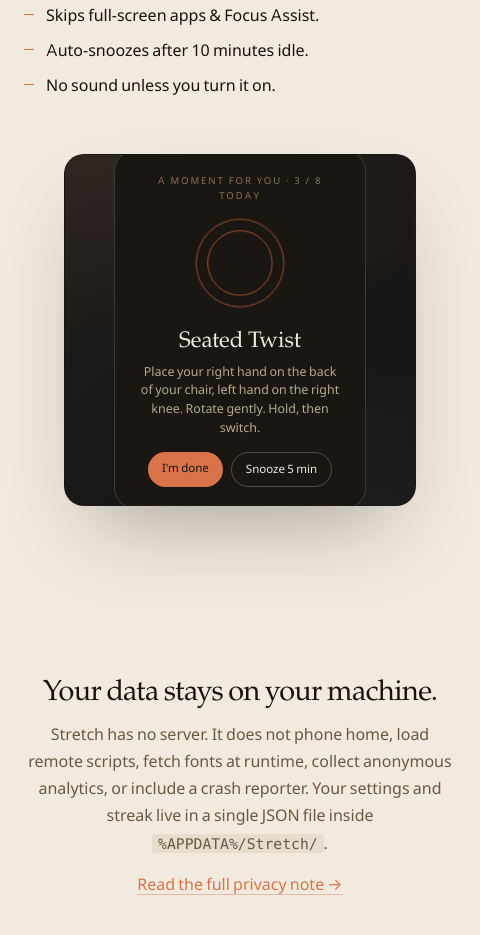
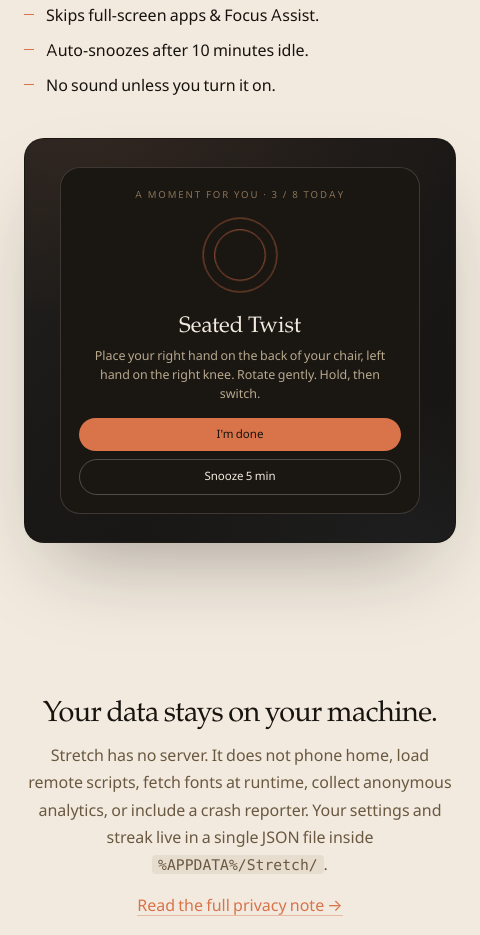
Before and after one commit to praveensankar969/stretch, an Electron app: page website/index.html in a window 480 px wide. Shown: the part 2004-2939 px from the top of the page. Drawn offline with Linux system fonts and the light colour scheme.

Commit message:
Add new styles for mock components in style.css
- Introduced styles for .quiet-card, .mock-frame, .mock-wash, .mock-dialog, .mock-ring, .mock-ctas, and .mock-btn.
- Adjusted padding and layout properties to enhance component presentation.

```diff
--- a/website/style.css
+++ b/website/style.css
@@ -610,6 +610,23 @@ code {
     grid-template-columns: 1fr;
     gap: 40px;
   }
+  .quiet-card {
+    max-width: 480px;
+    margin: 0 auto;
+    width: 100%;
+  }
+  .mock-frame {
+    aspect-ratio: auto;
+  }
+  .mock-wash {
+    position: relative;
+    inset: auto;
+    padding: 36px 20px;
+  }
+  .mock-dialog {
+    width: 100%;
+    max-width: 360px;
+  }
   .hero-title {
     max-width: none;
   }
@@ -629,4 +646,22 @@ code {
   .btn {
     justify-content: center;
   }
+  .mock-wash {
+    padding: 28px 14px;
+  }
+  .mock-dialog {
+    padding: 20px 18px 18px;
+  }
+  .mock-ring {
+    width: 76px;
+    height: 76px;
+  }
+  .mock-ctas {
+    flex-direction: column;
+    gap: 8px;
+  }
+  .mock-btn {
+    display: block;
+    text-align: center;
+  }
 }
```
